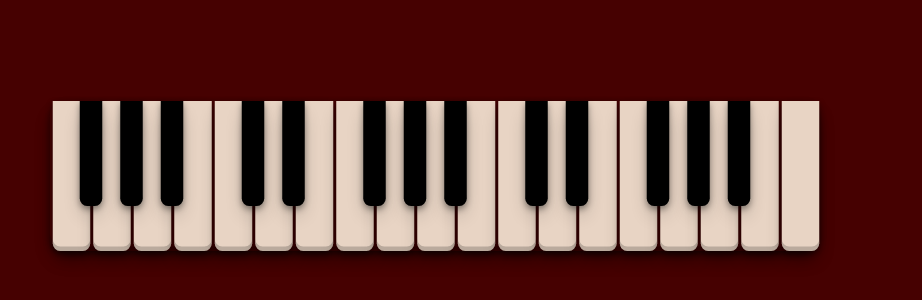
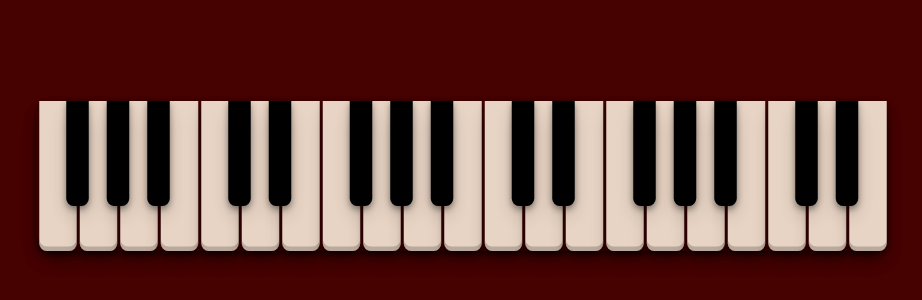
Before and after one commit to jmgcito/virtual-keyboard, a React (Create React App) app: page / in a window 1280 px wide. Shown: the part 194-494 px from the top of the page, without its empty margins (142-1064 px from the left). Built offline with nearby package versions, Linux system fonts and the light colour scheme.

Commit message:
added more keys. fixed key repeat and prevented event default

```diff
--- a/src/App.js
+++ b/src/App.js
@@ -35,6 +35,10 @@ const keyboardKeys = [
   "j",
   "m",
   ",",
+  "l",
+  ".",
+  ";",
+  "/",
 ];
 
 // incrementChar("C") -> "D"
@@ -106,7 +110,7 @@ function Key(props) {
 // basically the idea is to get all the keyboard keys into the each note string, so it can
 // be mapped into the key components
 const start = "F4";
-const end = "C7";
+const end = "E7";
 const notes = noteRange(start, end);
 
 function strArrToStrArr(strs1, strs2) {
@@ -143,6 +147,7 @@ function Piano(props) {
   );
 }
 
+//creates a js obj using first array as keys and second array as values
 function arrArrToKeyValue(arr1, arr2) {
   let obj = new Object();
   let i = 0;
@@ -162,6 +167,12 @@ document.addEventListener(
   (event) => {
     var key = event.key;
     var button = document.getElementById(key);
+    event.preventDefault();
+    //disables key repeat allowing for long presses
+    if (event.repeat) {
+      return;
+    }
+
     if (button) {
       button.focus();
       outSynth.triggerAttack(notesOfKeys[key]);
@@ -173,6 +184,7 @@ document.addEventListener(
 document.addEventListener(
   "keyup",
   (event) => {
+    //lastKeyPressed = 0;
     var key = event.key;
     var button = document.getElementById(key);
     if (button) {
```
